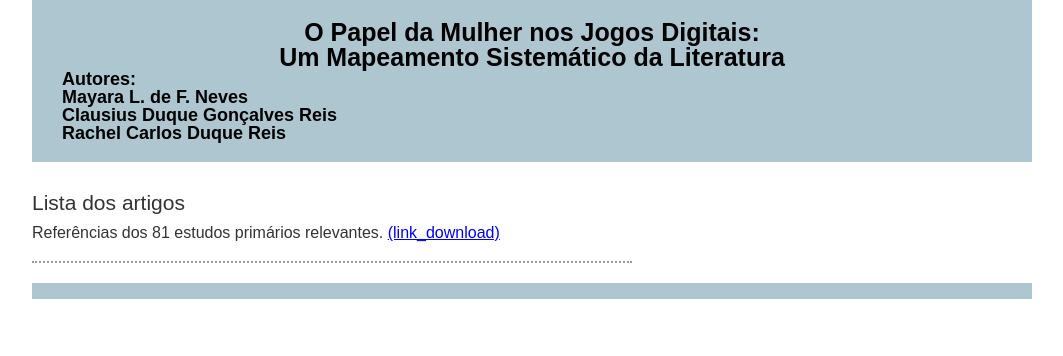
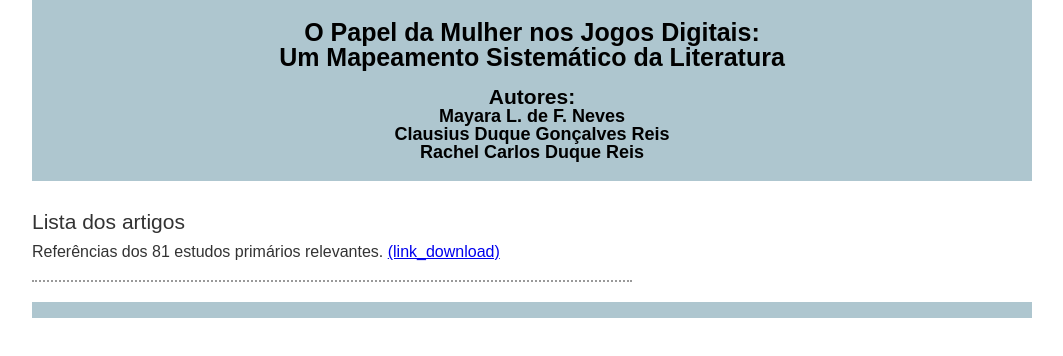
Before and after one commit to clausiusreis/Artigo_WIT2025_Mapeamento, a plain HTML site: page index.html in a window 1280 px wide. Shown: the whole page, without its empty margins (108-1171 px from the left). Drawn offline with Linux system fonts and the light colour scheme.

Commit message:
Update index.html

```diff
--- a/index.html
+++ b/index.html
@@ -13,8 +13,9 @@
 <body>
 	<header>
 		<h1 style="text-align: center;">O Papel da Mulher nos Jogos Digitais:<br>Um Mapeamento Sistemático da Literatura</h1>
-		<h3>Autores:</h3>
-		<h3>Mayara L. de F. Neves <br>Clausius Duque Gonçalves Reis<br>Rachel Carlos Duque Reis</h3>
+		<br>
+		<h2 style="text-align: center;">Autores:</h3>
+		<h3 style="text-align: center;">Mayara L. de F. Neves <br>Clausius Duque Gonçalves Reis<br>Rachel Carlos Duque Reis</h3>
 	</header>
 
 	<section id="pageContent">
```
